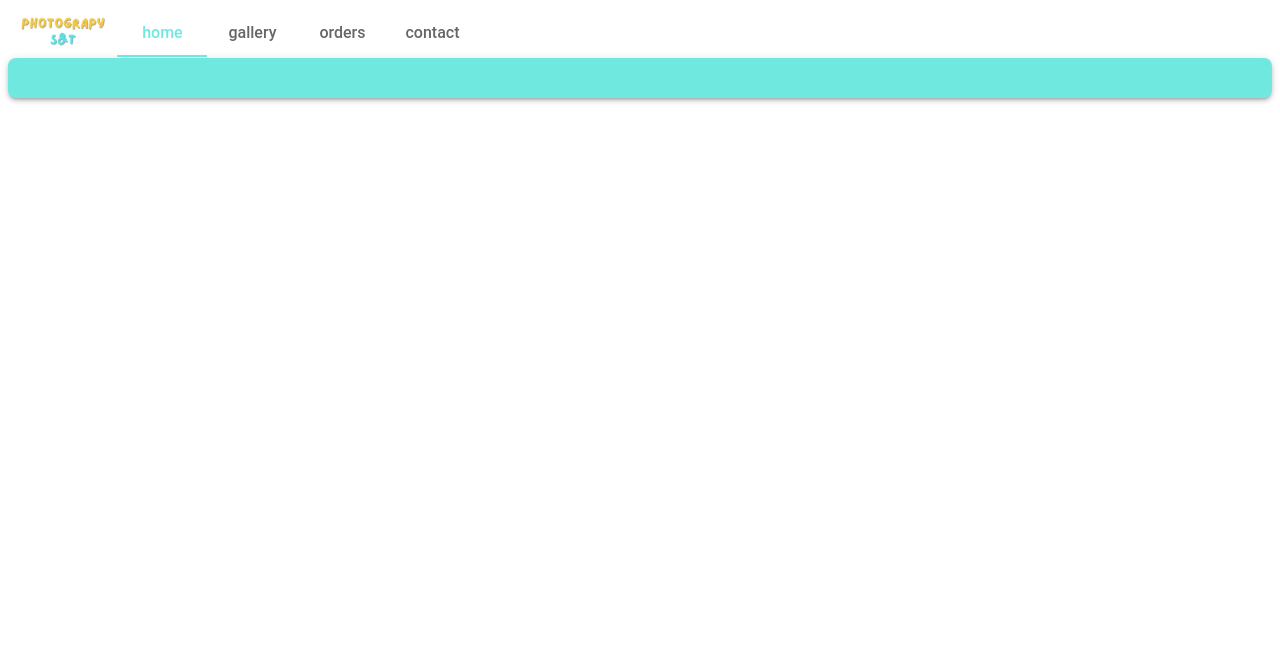
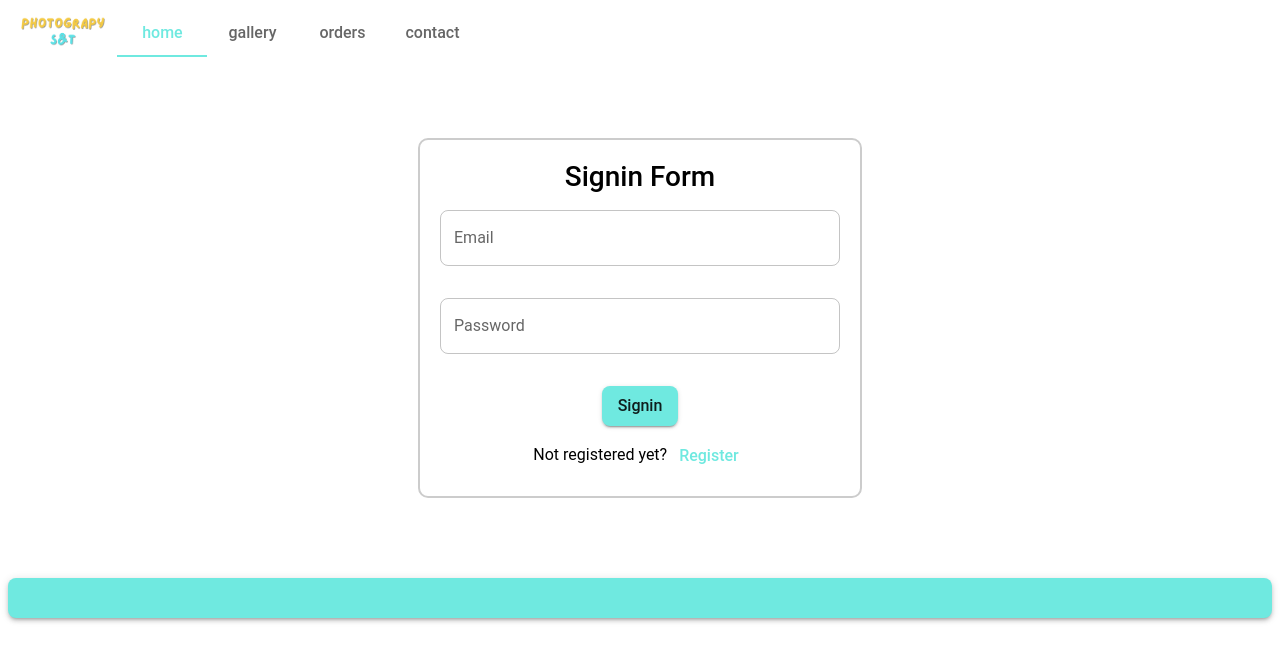
Before and after one commit to tsiporaShub/Photographer, a React (Vite) app in the folder client/: page / in a window 1280 px wide. Shown: the top 662 px of the page. Built offline with nearby package versions, Linux system fonts and the light colour scheme; no server answers.

Commit message:
signin & signup design

```diff
--- a/client/src/App.tsx
+++ b/client/src/App.tsx
@@ -10,9 +10,11 @@ import Footer from './components/footer.component.tsx';
 function App() {
   return (
     <Provider store={store}>
+      {/* <TopNavComponent /> */}
       <Router>
+        <TopNavComponent />
         <Routes>
-          <Route path="/" element={<TopNavComponent />} />
+          <Route path="/" element={<SigninFormComponent />} />
           <Route path="/signin" element={<SigninFormComponent />} />
           <Route path="/signup" element={<SignupFormComponent />} />
           <Route path="/order" element={<OrderFormComponent />}>
--- a/client/src/components/signin.component.tsx
+++ b/client/src/components/signin.component.tsx
@@ -2,11 +2,7 @@ import { useState } from 'react';
 import { TextField, Button, Typography } from '@mui/material';
 import { SignIn } from '../api/user.api'
 import { SignInData } from '../interfaces/user.interface';
-
-const inputStyle = {
-    height: '70px',
-    width: '300px',
-};
+import { Link } from 'react-router-dom';
 
 export default function SigninFormComponent() {
     const [email, setEmail] = useState('');
@@ -65,9 +61,29 @@ export default function SigninFormComponent() {
         }
     };
 
+    const containerStyle: React.CSSProperties = {
+        display: 'flex',
+        flexDirection: 'column',
+        alignItems: 'center',
+        justifyContent: 'center',
+        width: '400px',
+        padding: '20px',
+        border: '2px solid #ccc',
+        borderRadius: '10px',
+        margin: 'auto',
+        marginTop: '10vh',
+        marginBottom: '10vh',
+    };
+
+    const inputStyle: React.CSSProperties = {
+        height: '40px',
+        width: '100%',
+        marginBottom: '30px',
+    };
+
     return (
-        <div>
-            <Typography variant="h1">Signin Form</Typography>
+        <div style={containerStyle}>
+            <Typography variant="h3">Signin Form</Typography>
             <TextField
                 label="Email"
                 value={email}
@@ -76,8 +92,6 @@ export default function SigninFormComponent() {
                 helperText={emailError}
                 style={inputStyle}
             />
-            <br />
-            <br />
             <br />
             <TextField
                 label="Password"
@@ -89,9 +103,10 @@ export default function SigninFormComponent() {
                 style={inputStyle}
             />
             <br />
-            <br />
-            <br />
-            <Button variant="contained" onClick={handleSignIn}>signin</Button>
+            <Button variant="contained" onClick={handleSignIn}>
+                Signin
+            </Button>
+            <Typography variant="body1" style={{ marginTop: '10px' }}>Not registered yet? <Button color="primary" component={Link} to="/signup">Register</Button></Typography>
         </div>
     );
 }
--- a/client/src/components/signup.component.tsx
+++ b/client/src/components/signup.component.tsx
@@ -1,21 +1,16 @@
 import { useState } from 'react';
 import { TextField, Button, Typography } from '@mui/material';
-import { SignUp } from '../api/user.api'
+import { SignUp } from '../api/user.api';
 import { User } from '../interfaces/user.interface';
 import { useDispatch } from 'react-redux';
 import { FillDataCurrentUser } from '../redux/userAction';
-
-const inputStyle = {
-    height: '70px',
-    width: '300px',
-};
+import { Link } from 'react-router-dom';
 
 export default function SignupFormComponent() {
     const [email, setEmail] = useState('');
     const [password, setPassword] = useState('');
     const [name, setName] = useState('');
     const [phone, setPhone] = useState('');
-
     const [emailError, setEmailError] = useState('');
     const [passwordError, setPasswordError] = useState('');
     const [nameError, setNameError] = useState('');
@@ -85,7 +80,7 @@ export default function SignupFormComponent() {
                 email,
                 password,
                 phone
-            }
+            };
             console.log(user);
 
             const response = await SignUp(user);
@@ -97,26 +92,42 @@ export default function SignupFormComponent() {
             setPassword('');
             setPhone('');
             setName('');
-        }
-        catch (error) {
+        } catch (error) {
             console.log('Error:', error);
         }
     };
 
+    const containerStyle: React.CSSProperties = {
+        display: 'flex',
+        flexDirection: 'column',
+        alignItems: 'center',
+        justifyContent: 'center',
+        width: '400px',
+        padding: '20px',
+        border: '2px solid #ccc',
+        borderRadius: '10px',
+        margin: 'auto',
+        marginTop: '10vh',
+        marginBottom: '10vh',
+    };
+
+    const inputStyle: React.CSSProperties = {
+        height: '40px',
+        width: '100%',
+        marginBottom: '30px',
+    };
+
     return (
-        <div>
-            <Typography variant="h1">Signup Form</Typography>
+        <div style={containerStyle}>
+            <Typography variant="h3">Signup Form</Typography>
             <TextField
-                label="name"
-                type="text"
+                label="Name"
                 value={name}
                 onChange={(e) => setName(e.target.value)}
                 error={nameError ? true : false}
                 helperText={nameError}
                 style={inputStyle}
             />
-            <br />
-            <br />
             <br />
             <TextField
                 label="Email"
@@ -126,8 +137,6 @@ export default function SignupFormComponent() {
                 helperText={emailError}
                 style={inputStyle}
             />
-            <br />
-            <br />
             <br />
             <TextField
                 label="Password"
@@ -139,11 +148,8 @@ export default function SignupFormComponent() {
                 style={inputStyle}
             />
             <br />
-            <br />
-            <br />
             <TextField
-                label="phone"
-                type="text"
+                label="Phone"
                 value={phone}
                 onChange={(e) => setPhone(e.target.value)}
                 error={phoneError ? true : false}
@@ -151,9 +157,8 @@ export default function SignupFormComponent() {
                 style={inputStyle}
             />
             <br />
-            <br />
-            <br />
-            <Button variant="contained" onClick={handleSignUp}>signup</Button>
+            <Button variant="contained" onClick={handleSignUp}>Signup</Button>
+            <Typography variant="body1" style={{ marginTop: '10px' }}>Already have an account? <Button color="primary" component={Link} to="/signin">Signin</Button></Typography>
         </div>
     );
 }
```
